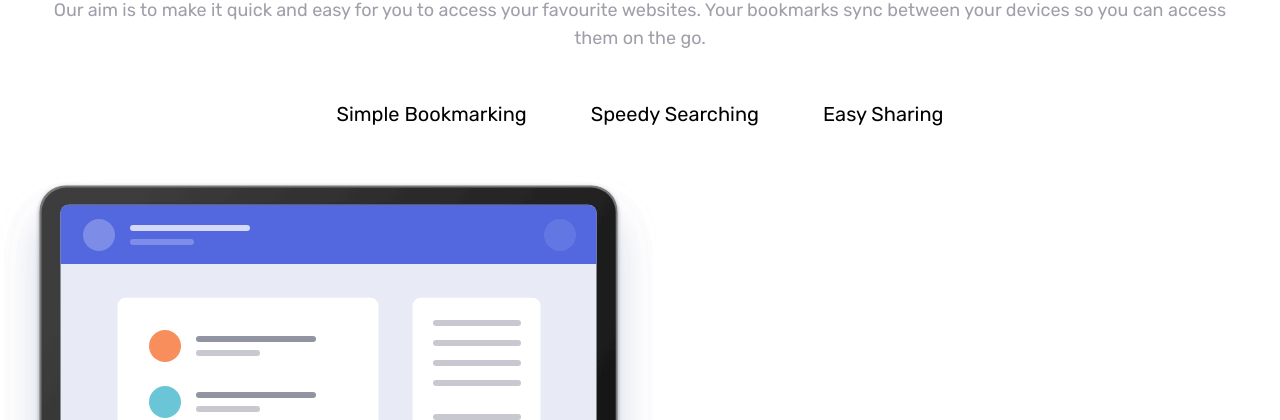
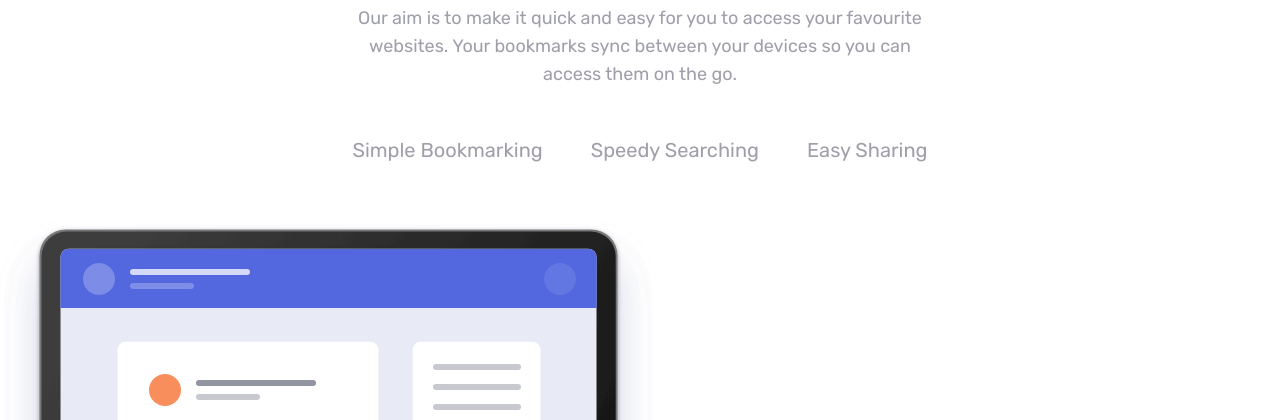
Before and after one commit to zanlamar/ITA-S1.MAQUETACION, a website: page tailwind/index.html in a window 1280 px wide. Shown: the part 763-1183 px from the top of the page. Drawn offline with Linux system fonts and the light colour scheme.

Commit message:
menu medio ul on it

```diff
--- a/tailwind/index.html
+++ b/tailwind/index.html
@@ -62,7 +62,7 @@
     <main>
 
         <!-- Hero banner-->
-        <div class="md:gap-4 px-10 py-6 mx-auto flex flex-col-reverse md:flex-row items-center md:px-auto justify-between max-w-screen-xl">
+        <div class="md:gap-4 px-10 py-6 mx-auto flex flex-col-reverse md:flex-row items-center justify-between max-w-screen-xl">
 
             <!-- Hero banner - text -->
             <div class="w-full mx-auto px-0 justify-center md:w-1/2 flex flex-col items-center md:items-start text-center md:text-left md:p-auto lg:my-24">
@@ -86,20 +86,20 @@
 
 
         <!-- Banner Menu medio -->
-        <div class="px-10 py-6 mx-auto flex flex-col items-center text-center md:px-auto justify-between max-w-screen-xl">
+        <div class="px-10 py-8 mx-auto flex flex-col items-center text-center justify-between max-w-screen-xl">
 
         <!-- Banner Menu medio text -->
 
-            <div class="justify-center items-center text-center">
+            <div class="justify-center items-center md:w-1/2">
                 <h2 class="text-3xl md:text-5xl font-medium not-italic text-slate-800 mb-6">Features</h2>
-                <p class="text-lg md:text-lg text-zinc-400 mb-6">Our aim is to make it quick and easy for you to access your favourite websites. Your bookmarks sync between your devices so you can access them on the go.</p>
+                <p class="text-lg md:text-lg text-zinc-400 mb-6 ">Our aim is to make it quick and easy for you to access your favourite websites. Your bookmarks sync between your devices so you can access them on the go.</p>
             </div>
 
-            <div class="flex text-center">
-                <ul class="flex flex-col text-center md:flex-row text-xl md:gap-4">
-                    <li class="flex text-center py-6 px-6">Simple Bookmarking</li>
-                    <li class="flex text-center py-6 px-6">Speedy Searching</li>
-                    <li class="flex text-center py-6 px-6">Easy Sharing</li>
+            <div class="flex">
+                <ul class="flex flex-col md:flex-row text-xl w-full md:w-auto text-slate-800">
+                    <li class="flex py-6 px-6 items-center justify-center text-zinc-400 hover:text-slate-800">Simple Bookmarking</li>
+                    <li class="flex py-6 px-6 items-center justify-center text-zinc-400 hover:text-slate-800">Speedy Searching</li>
+                    <li class="flex py-6 px-6 items-center justify-center text-zinc-400 hover:text-slate-800">Easy Sharing</li>
                 </ul>
             </div>
         </div>
```
